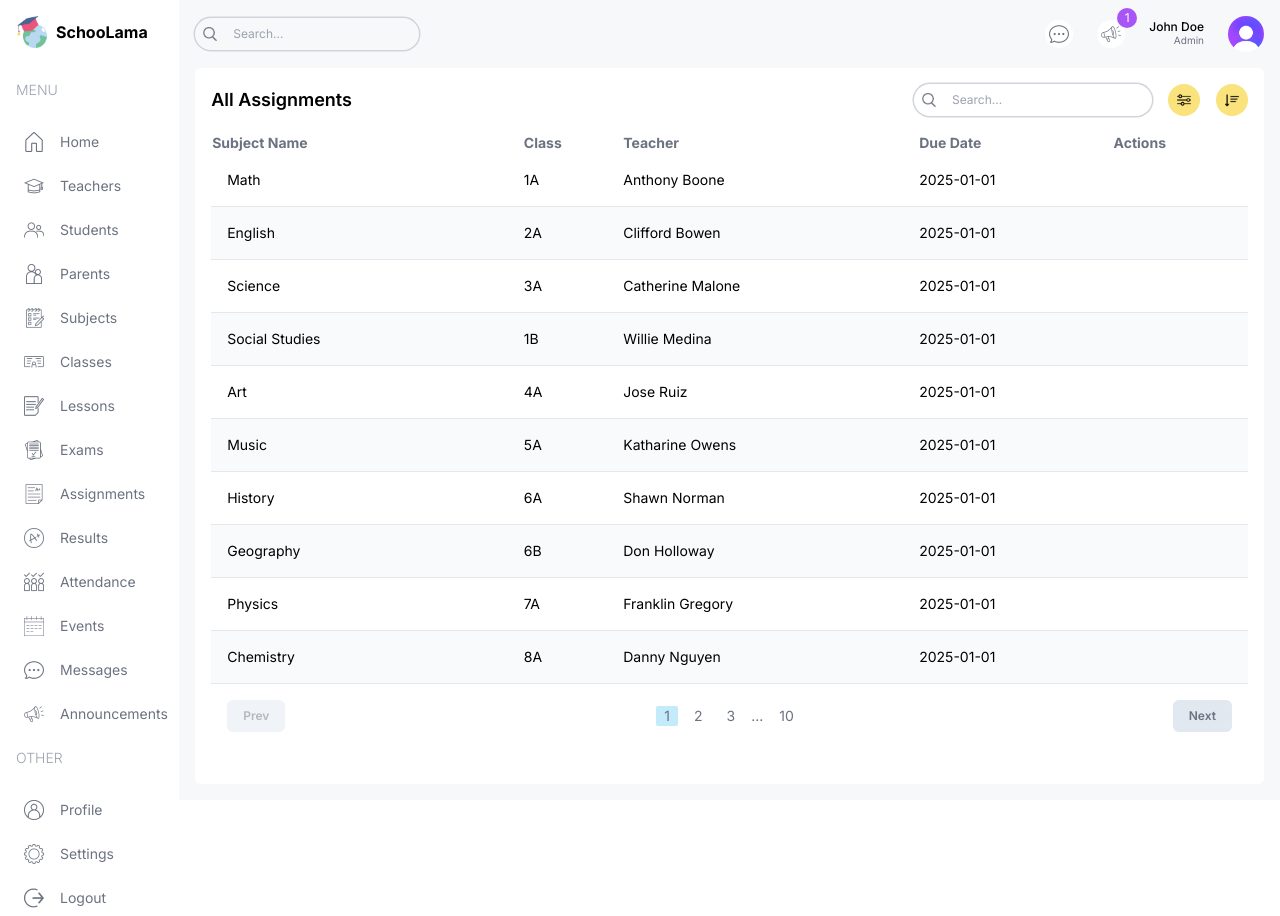
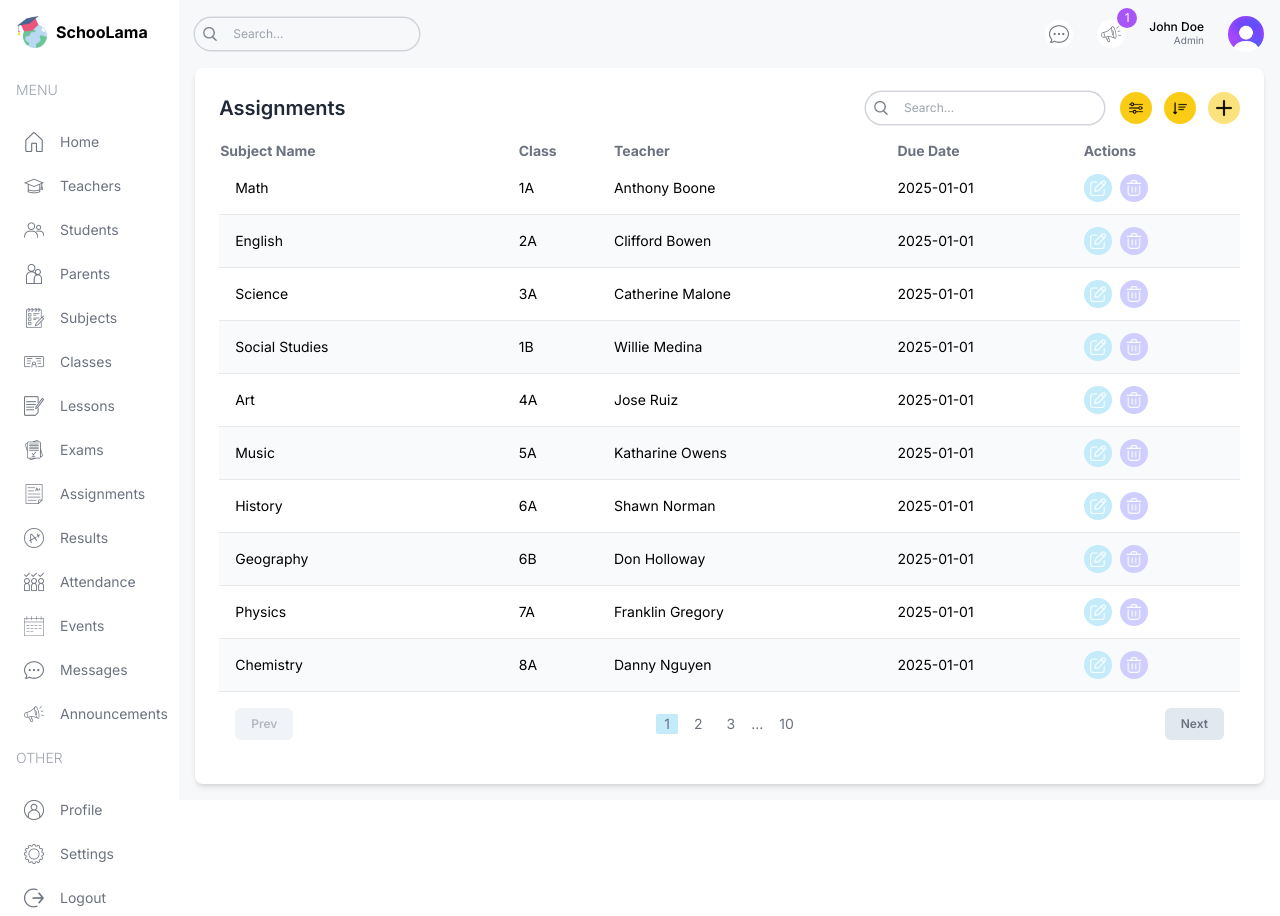
Before and after one commit to frank-shema/nextappfrontendonly, a Next.js app: page /list/assignments in a window 1280 px wide. Built offline with nearby package versions, Linux system fonts and the light colour scheme.

Commit message:
fixes on some pages especially list and announcement and assignment

```diff
--- a/src/app/(dashboard)/admin/page.tsx
+++ b/src/app/(dashboard)/admin/page.tsx
@@ -1,3 +1,4 @@
+import React from "react";
 import Announcements from "@/components/Announcements";
 import AttendanceChart from "@/components/AttendanceChart";
 import CountChart from "@/components/CountChart";
@@ -5,38 +6,45 @@ import EventCalendar from "@/components/EventCalendar";
 import FinanceChart from "@/components/FinanceChart";
 import UserCard from "@/components/UserCard";
 
-const AdminPage = () => {
+type UserCardType = "student" | "teacher" | "parent" | "staff";
+
+const AdminPage: React.FC = () => {
+  const userCardTypes: UserCardType[] = ["student", "teacher", "parent", "staff"];
+
   return (
     <div className="p-4 flex gap-4 flex-col md:flex-row">
       {/* LEFT */}
       <div className="w-full lg:w-2/3 flex flex-col gap-8">
         {/* USER CARDS */}
         <div className="flex gap-4 justify-between flex-wrap">
-          <UserCard type="student" />
-          <UserCard type="teacher" />
-          <UserCard type="parent" />
-          <UserCard type="staff" />
+          {userCardTypes.map((type) => (
+            <UserCard key={type} type={type} />
+          ))}
         </div>
+
         {/* MIDDLE CHARTS */}
         <div className="flex gap-4 flex-col lg:flex-row">
           {/* COUNT CHART */}
           <div className="w-full lg:w-1/3 h-[450px]">
             <CountChart />
           </div>
+
           {/* ATTENDANCE CHART */}
           <div className="w-full lg:w-2/3 h-[450px]">
             <AttendanceChart />
           </div>
         </div>
+
         {/* BOTTOM CHART */}
         <div className="w-full h-[500px]">
           <FinanceChart />
         </div>
       </div>
+
       {/* RIGHT */}
       <div className="w-full lg:w-1/3 flex flex-col gap-8">
         <EventCalendar />
-        <Announcements/>
+        <Announcements />
       </div>
     </div>
   );
--- a/src/app/(dashboard)/list/announcements/page.tsx
+++ b/src/app/(dashboard)/list/announcements/page.tsx
@@ -36,7 +36,7 @@ const AnnouncementListPage = () => {
   const renderRow = (item: Announcement) => (
     <tr
       key={item.id}
-      className="border-b border-gray-200 even:bg-slate-50 text-sm hover:bg-lamaPurpleLight"
+      className="border-b border-gray-200 even:bg-gray-50 text-sm hover:bg-purple-100 transition-colors"
     >
       <td className="flex items-center gap-4 p-4">{item.title}</td>
       <td>{item.class}</td>
@@ -55,20 +55,26 @@ const AnnouncementListPage = () => {
   );
 
   return (
-    <div className="bg-white p-4 rounded-md flex-1 m-4 mt-0">
-      {/* TOP */}
-      <div className="flex items-center justify-between">
-        <h1 className="hidden md:block text-lg font-semibold">
-          All Announcements
+    <div className="bg-white p-6 rounded-lg flex-1 m-4 mt-0 shadow-md">
+      {/* Header */}
+      <div className="flex items-center justify-between mb-4">
+        <h1 className="hidden md:block text-xl font-semibold text-gray-800">
+          Announcements
         </h1>
         <div className="flex flex-col md:flex-row items-center gap-4 w-full md:w-auto">
           <TableSearch />
-          <div className="flex items-center gap-4 self-end">
-            <button className="w-8 h-8 flex items-center justify-center rounded-full bg-lamaYellow">
-              <Image src="/filter.png" alt="" width={14} height={14} />
+          <div className="flex items-center gap-3">
+            <button
+              aria-label="Filter announcements"
+              className="w-8 h-8 flex items-center justify-center rounded-full bg-yellow-400 hover:bg-yellow-500 transition"
+            >
+              <Image src="/filter.png" alt="Filter icon" width={14} height={14} />
             </button>
-            <button className="w-8 h-8 flex items-center justify-center rounded-full bg-lamaYellow">
-              <Image src="/sort.png" alt="" width={14} height={14} />
+            <button
+              aria-label="Sort announcements"
+              className="w-8 h-8 flex items-center justify-center rounded-full bg-yellow-400 hover:bg-yellow-500 transition"
+            >
+              <Image src="/sort.png" alt="Sort icon" width={14} height={14} />
             </button>
             {role === "admin" && (
               <FormModal table="announcement" type="create" />
@@ -76,9 +82,11 @@ const AnnouncementListPage = () => {
           </div>
         </div>
       </div>
-      {/* LIST */}
+
+      {/* Table */}
       <Table columns={columns} renderRow={renderRow} data={announcementsData} />
-      {/* PAGINATION */}
+
+      {/* Pagination */}
       <Pagination />
     </div>
   );
--- a/src/app/(dashboard)/list/assignments/page.tsx
+++ b/src/app/(dashboard)/list/assignments/page.tsx
@@ -2,10 +2,7 @@ import FormModal from "@/components/FormModal";
 import Pagination from "@/components/Pagination";
 import Table from "@/components/Table";
 import TableSearch from "@/components/TableSearch";
-import {
-  assignmentsData,
-  role,
-} from "@/lib/data";
+import { assignmentsData, role } from "@/lib/data";
 import Image from "next/image";
 
 type Assignment = {
@@ -17,43 +14,26 @@ type Assignment = {
 };
 
 const columns = [
-  {
-    header: "Subject Name",
-    accessor: "name",
-  },
-  {
-    header: "Class",
-    accessor: "class",
-  },
-  {
-    header: "Teacher",
-    accessor: "teacher",
-    className: "hidden md:table-cell",
-  },
-  {
-    header: "Due Date",
-    accessor: "dueDate",
-    className: "hidden md:table-cell",
-  },
-  {
-    header: "Actions",
-    accessor: "action",
-  },
+  { header: "Subject Name", accessor: "subject" },
+  { header: "Class", accessor: "class" },
+  { header: "Teacher", accessor: "teacher", className: "hidden md:table-cell" },
+  { header: "Due Date", accessor: "dueDate", className: "hidden md:table-cell" },
+  { header: "Actions", accessor: "action" },
 ];
 
 const AssignmentListPage = () => {
   const renderRow = (item: Assignment) => (
     <tr
       key={item.id}
-      className="border-b border-gray-200 even:bg-slate-50 text-sm hover:bg-lamaPurpleLight"
+      className="border-b border-gray-200 even:bg-gray-50 text-sm hover:bg-purple-100 transition-colors"
     >
-      <td className="flex items-center gap-4 p-4">{item.subject}</td>
+      <td className="p-4">{item.subject}</td>
       <td>{item.class}</td>
       <td className="hidden md:table-cell">{item.teacher}</td>
       <td className="hidden md:table-cell">{item.dueDate}</td>
       <td>
         <div className="flex items-center gap-2">
-          {role === "admin" || role === "teacher" && (
+          {(role === "admin" || role === "teacher") && (
             <>
               <FormModal table="assignment" type="update" data={item} />
               <FormModal table="assignment" type="delete" id={item.id} />
@@ -65,28 +45,38 @@ const AssignmentListPage = () => {
   );
 
   return (
-    <div className="bg-white p-4 rounded-md flex-1 m-4 mt-0">
-      {/* TOP */}
-      <div className="flex items-center justify-between">
-        <h1 className="hidden md:block text-lg font-semibold">
-          All Assignments
+    <div className="bg-white p-6 rounded-lg shadow-md flex-1 m-4 mt-0">
+      {/* Header Section */}
+      <div className="flex items-center justify-between mb-4">
+        <h1 className="hidden md:block text-xl font-semibold text-gray-800">
+          Assignments
         </h1>
         <div className="flex flex-col md:flex-row items-center gap-4 w-full md:w-auto">
           <TableSearch />
-          <div className="flex items-center gap-4 self-end">
-            <button className="w-8 h-8 flex items-center justify-center rounded-full bg-lamaYellow">
-              <Image src="/filter.png" alt="" width={14} height={14} />
+          <div className="flex items-center gap-3">
+            <button
+              aria-label="Filter assignments"
+              className="w-8 h-8 flex items-center justify-center rounded-full bg-yellow-400 hover:bg-yellow-500 transition"
+            >
+              <Image src="/filter.png" alt="Filter icon" width={14} height={14} />
             </button>
-            <button className="w-8 h-8 flex items-center justify-center rounded-full bg-lamaYellow">
-              <Image src="/sort.png" alt="" width={14} height={14} />
+            <button
+              aria-label="Sort assignments"
+              className="w-8 h-8 flex items-center justify-center rounded-full bg-yellow-400 hover:bg-yellow-500 transition"
+            >
+              <Image src="/sort.png" alt="Sort icon" width={14} height={14} />
             </button>
-            {role === "admin" || role === "teacher" && <FormModal table="assignment" type="create" />}
+            {(role === "admin" || role === "teacher") && (
+              <FormModal table="assignment" type="create" />
+            )}
           </div>
         </div>
       </div>
-      {/* LIST */}
+
+      {/* Table Section */}
       <Table columns={columns} renderRow={renderRow} data={assignmentsData} />
-      {/* PAGINATION */}
+
+      {/* Pagination Section */}
       <Pagination />
     </div>
   );
```
